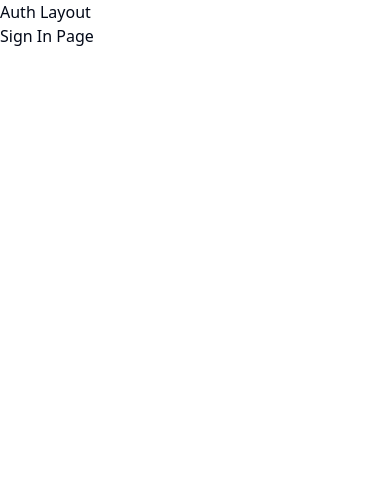
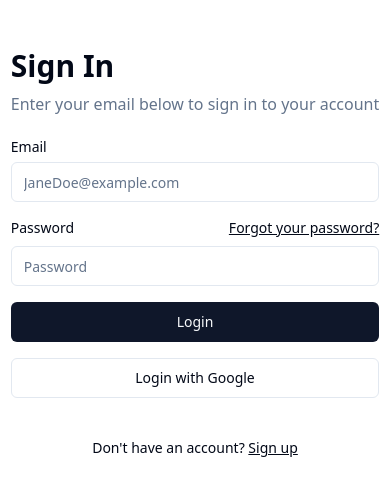
Before and after one commit to antonpalermo/ringo-lms, a React (Vite) app in the folder apps/web-app/: page /auth/signin in a window 390 px wide. Shown: the top 496 px of the page. Built offline with nearby package versions, Linux system fonts and the light colour scheme; a web font is replaced by a local one.

Commit message:
refac: update auth ui

```diff
--- a/apps/web-app/package.json
+++ b/apps/web-app/package.json
@@ -11,6 +11,7 @@
   },
   "dependencies": {
     "@packages/shared-ui": "workspace:*",
+    "@radix-ui/react-label": "^2.0.2",
     "@radix-ui/react-slot": "^1.0.2",
     "class-variance-authority": "^0.7.0",
     "clsx": "^2.1.1",
--- /dev/null
+++ b/apps/web-app/src/components/ui/input.tsx
@@ -0,0 +1,25 @@
+import * as React from "react"
+
+import { cn } from "@/lib/utils"
+
+export interface InputProps
+  extends React.InputHTMLAttributes<HTMLInputElement> {}
+
+const Input = React.forwardRef<HTMLInputElement, InputProps>(
+  ({ className, type, ...props }, ref) => {
+    return (
+      <input
+        type={type}
+        className={cn(
+          "flex h-10 w-full rounded-md border border-input bg-background px-3 py-2 text-sm ring-offset-background file:border-0 file:bg-transparent file:text-sm file:font-medium placeholder:text-muted-foreground focus-visible:outline-none focus-visible:ring-2 focus-visible:ring-ring focus-visible:ring-offset-2 disabled:cursor-not-allowed disabled:opacity-50",
+          className
+        )}
+        ref={ref}
+        {...props}
+      />
+    )
+  }
+)
+Input.displayName = "Input"
+
+export { Input }
--- /dev/null
+++ b/apps/web-app/src/components/ui/label.tsx
@@ -0,0 +1,24 @@
+import * as React from "react"
+import * as LabelPrimitive from "@radix-ui/react-label"
+import { cva, type VariantProps } from "class-variance-authority"
+
+import { cn } from "@/lib/utils"
+
+const labelVariants = cva(
+  "text-sm font-medium leading-none peer-disabled:cursor-not-allowed peer-disabled:opacity-70"
+)
+
+const Label = React.forwardRef<
+  React.ElementRef<typeof LabelPrimitive.Root>,
+  React.ComponentPropsWithoutRef<typeof LabelPrimitive.Root> &
+    VariantProps<typeof labelVariants>
+>(({ className, ...props }, ref) => (
+  <LabelPrimitive.Root
+    ref={ref}
+    className={cn(labelVariants(), className)}
+    {...props}
+  />
+))
+Label.displayName = LabelPrimitive.Root.displayName
+
+export { Label }
--- a/apps/web-app/src/pages/layouts/auth.layout.tsx
+++ b/apps/web-app/src/pages/layouts/auth.layout.tsx
@@ -3,8 +3,20 @@
 export default function AuthLayout() {
   return (
     <div>
-      <h1>Auth Layout</h1>
-      <Outlet />
+      <div className='w-full lg:grid lg:min-h-[600px] lg:grid-cols-2 xl:min-h-[800px]'>
+        <div className='flex items-center justify-center py-12'>
+          <Outlet />
+        </div>
+        <div className='hidden bg-muted lg:block'>
+          <img
+            src='https://ui.shadcn.com/placeholder.svg'
+            alt='Image'
+            width='1920'
+            height='1080'
+            className='h-full w-full object-cover dark:brightness-[0.2] dark:grayscale'
+          />
+        </div>
+      </div>
     </div>
   )
 }
--- a/apps/web-app/src/pages/sign-in.tsx
+++ b/apps/web-app/src/pages/sign-in.tsx
@@ -1,7 +1,60 @@
+import { Button } from '@/components/ui/button'
+import { Input } from '@/components/ui/input'
+import { Label } from '@/components/ui/label'
+
 import useDocumentTitle from '@/hooks/use-document-title'
 
 export default function SignInPage() {
   useDocumentTitle('Sign In')
 
-  return <h1>Sign In Page</h1>
+  return (
+    <div className='mx-auto grid max-w-xl gap-6'>
+      <div className='grid gap-2 text-left'>
+        <h1 className='text-3xl font-bold'>Sign In</h1>
+        <p className='text-balance text-muted-foreground'>
+          Enter your email below to sign in to your account
+        </p>
+      </div>
+      <div className='grid gap-4'>
+        <div className='grid gap-2'>
+          <Label htmlFor='email'>Email</Label>
+          <Input
+            id='email'
+            type='email'
+            placeholder='JaneDoe@example.com'
+            required
+          />
+        </div>
+        <div className='grid gap-2'>
+          <div className='flex items-center'>
+            <Label htmlFor='password'>Password</Label>
+            <a
+              href='/forgot-password'
+              className='ml-auto inline-block text-sm underline'
+            >
+              Forgot your password?
+            </a>
+          </div>
+          <Input
+            id='password'
+            type='password'
+            placeholder='Password'
+            required
+          />
+        </div>
+        <Button type='submit' className='w-full'>
+          Login
+        </Button>
+        <Button variant='outline' className='w-full'>
+          Login with Google
+        </Button>
+      </div>
+      <div className='mt-4 text-center text-sm'>
+        Don&apos;t have an account?{' '}
+        <a href='#' className='underline'>
+          Sign up
+        </a>
+      </div>
+    </div>
+  )
 }
--- a/apps/web-app/src/pages/sign-up.tsx
+++ b/apps/web-app/src/pages/sign-up.tsx
@@ -1,6 +1,59 @@
+import { Button } from '@/components/ui/button'
+import { Input } from '@/components/ui/input'
+import { Label } from '@/components/ui/label'
+
 import useDocumentTitle from '@/hooks/use-document-title'
 
 export default function SignUpPage() {
   useDocumentTitle('Sign Up')
-  return <h1>Sign Up Page</h1>
+  return (
+    <div className='mx-auto grid max-w-xl gap-6'>
+      <div className='grid gap-2 text-left'>
+        <h1 className='text-3xl font-bold'>Sign Up</h1>
+        <p className='text-balance text-muted-foreground'>
+          Enter the following details below to sign up
+        </p>
+      </div>
+      <div className='grid gap-4'>
+        <div className='grid gap-2'>
+          <Label htmlFor='email'>Email</Label>
+          <Input
+            id='email'
+            type='email'
+            placeholder='JaneDoe@example.com'
+            required
+          />
+        </div>
+        <div className='grid gap-2'>
+          <div className='flex items-center'>
+            <Label htmlFor='password'>Password</Label>
+            <a
+              href='/forgot-password'
+              className='ml-auto inline-block text-sm underline'
+            >
+              Forgot your password?
+            </a>
+          </div>
+          <Input
+            id='password'
+            type='password'
+            placeholder='Password'
+            required
+          />
+        </div>
+        <Button type='submit' className='w-full'>
+          Sign Up
+        </Button>
+        <Button variant='outline' className='w-full'>
+          Sign Up with Google
+        </Button>
+      </div>
+      <div className='mt-4 text-center text-sm'>
+        Already have an account?{' '}
+        <a href='#' className='underline'>
+          Sign in
+        </a>
+      </div>
+    </div>
+  )
 }
```
Also changed, not shown: 1 other file (tests, documents, lock files or other folders).
